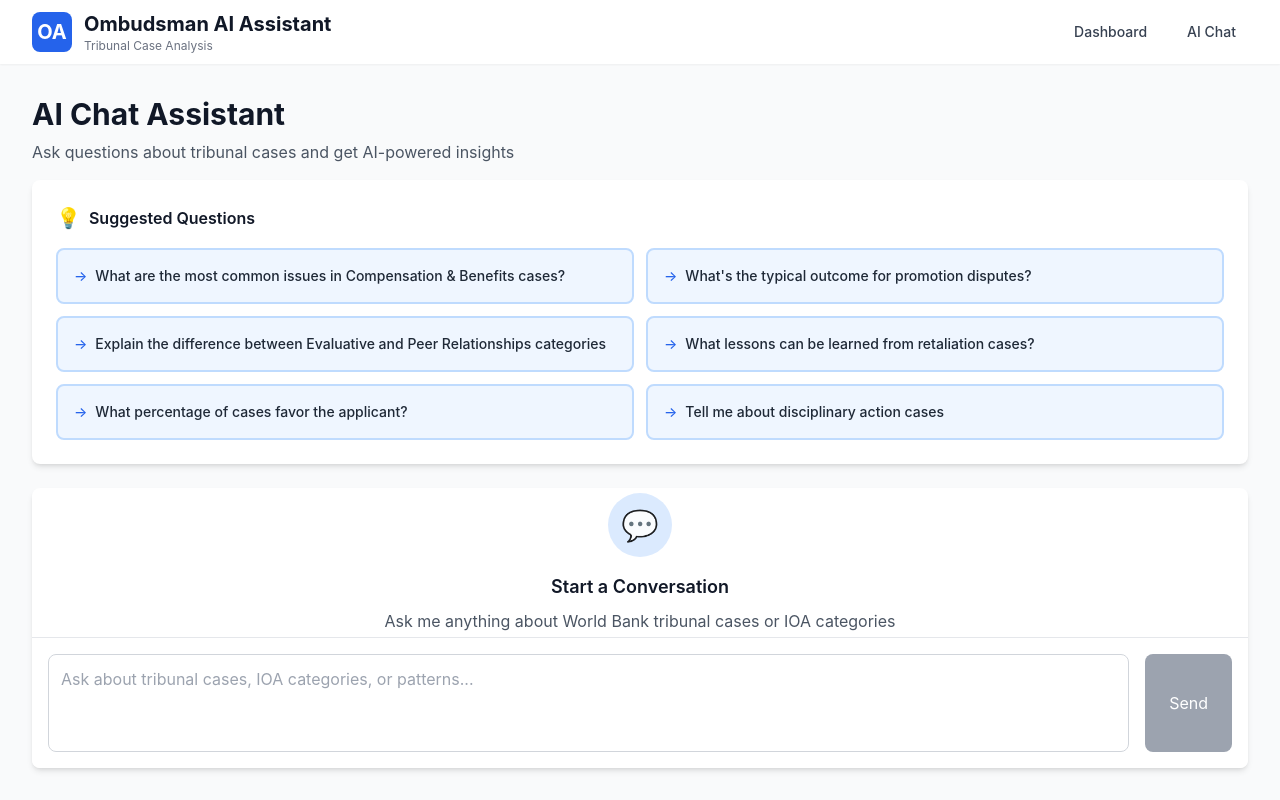
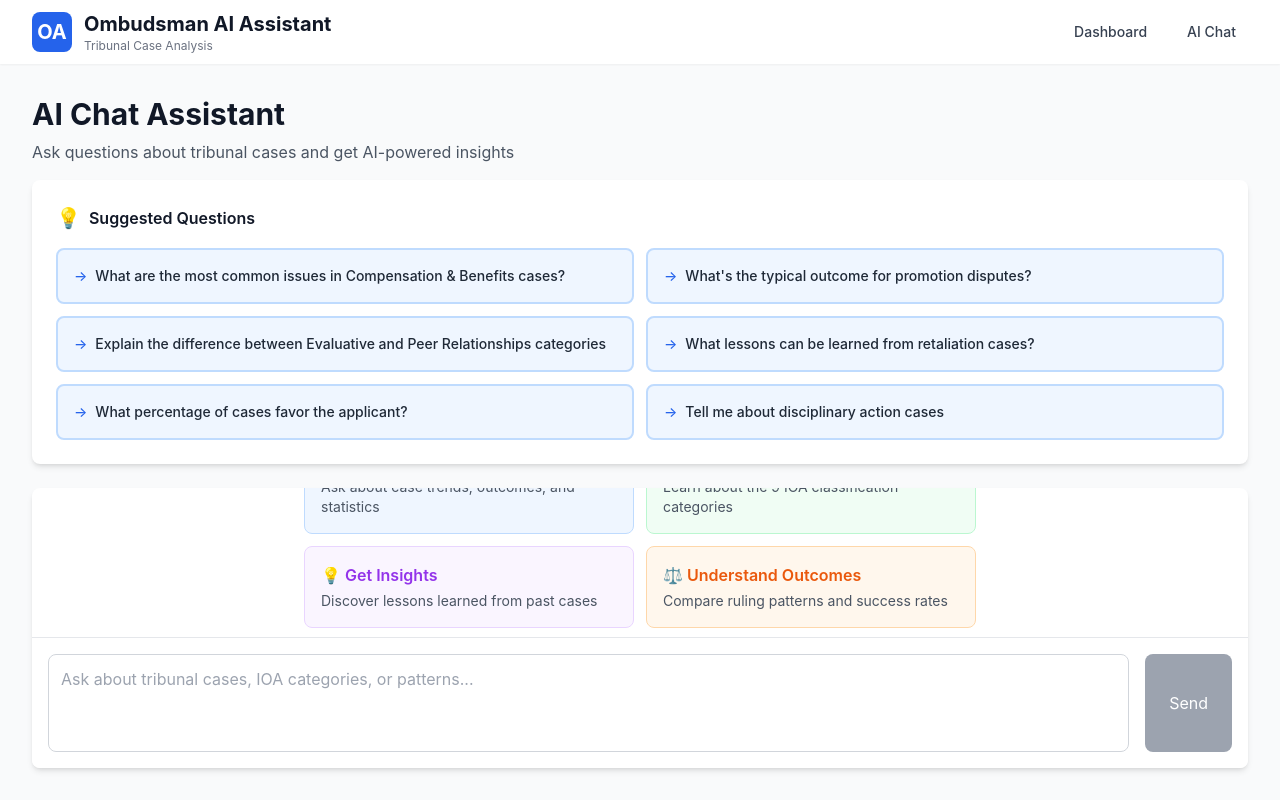
Before and after one commit to Faduma2025/Ombudsman-AI-Assistant, a React (Vite) app: page /chat in a window 1280 px wide. Built offline with nearby package versions, Linux system fonts and the light colour scheme.

Commit message:
Redesign chat welcome screen to be more user-friendly and engaging

```diff
--- a/src/pages/Chat.tsx
+++ b/src/pages/Chat.tsx
@@ -45,16 +45,39 @@ export const Chat: React.FC = () => {
       <div className="flex-1 bg-white dark:bg-gray-800 rounded-lg shadow-md overflow-hidden flex flex-col">
         <div className="flex-1 overflow-y-auto p-6">
           {messages.length === 0 && (
-            <div className="flex items-center justify-center h-full text-center">
-              <div>
-                <div className="w-16 h-16 bg-blue-100 dark:bg-blue-900 rounded-full flex items-center justify-center mx-auto mb-4">
-                  <span className="text-3xl">💬</span>
+            <div className="flex items-center justify-center h-full text-center px-4">
+              <div className="max-w-2xl">
+                <div className="w-20 h-20 bg-gradient-to-br from-blue-500 to-blue-600 rounded-2xl flex items-center justify-center mx-auto mb-6 shadow-lg">
+                  <span className="text-4xl">🤖</span>
                 </div>
-                <h3 className="text-lg font-semibold text-gray-900 dark:text-white mb-2">
-                  Start a Conversation
+                <h3 className="text-2xl font-bold text-gray-900 dark:text-white mb-3">
+                  Hi! I'm Your AI Ombudsman Assistant
                 </h3>
-                <p className="text-gray-600 dark:text-gray-400">
-                  Ask me anything about World Bank tribunal cases or IOA categories
+                <p className="text-gray-600 dark:text-gray-400 mb-6 text-lg">
+                  I can help you explore tribunal cases, understand patterns, and provide insights based on 199 documented decisions.
+                </p>
+
+                <div className="grid grid-cols-1 md:grid-cols-2 gap-3 text-left mb-6">
+                  <div className="bg-blue-50 dark:bg-blue-900/20 p-4 rounded-lg border border-blue-200 dark:border-blue-800">
+                    <div className="text-blue-600 dark:text-blue-400 font-semibold mb-1">📊 Analyze Patterns</div>
+                    <p className="text-sm text-gray-600 dark:text-gray-400">Ask about case trends, outcomes, and statistics</p>
+                  </div>
+                  <div className="bg-green-50 dark:bg-green-900/20 p-4 rounded-lg border border-green-200 dark:border-green-800">
+                    <div className="text-green-600 dark:text-green-400 font-semibold mb-1">🏛️ Explore Categories</div>
+                    <p className="text-sm text-gray-600 dark:text-gray-400">Learn about the 9 IOA classification categories</p>
+                  </div>
+                  <div className="bg-purple-50 dark:bg-purple-900/20 p-4 rounded-lg border border-purple-200 dark:border-purple-800">
+                    <div className="text-purple-600 dark:text-purple-400 font-semibold mb-1">💡 Get Insights</div>
+                    <p className="text-sm text-gray-600 dark:text-gray-400">Discover lessons learned from past cases</p>
+                  </div>
+                  <div className="bg-orange-50 dark:bg-orange-900/20 p-4 rounded-lg border border-orange-200 dark:border-orange-800">
+                    <div className="text-orange-600 dark:text-orange-400 font-semibold mb-1">⚖️ Understand Outcomes</div>
+                    <p className="text-sm text-gray-600 dark:text-gray-400">Compare ruling patterns and success rates</p>
+                  </div>
+                </div>
+
+                <p className="text-sm text-gray-500 dark:text-gray-500 italic">
+                  💡 Tip: Start by selecting a suggested question below or type your own question!
                 </p>
               </div>
             </div>
```
